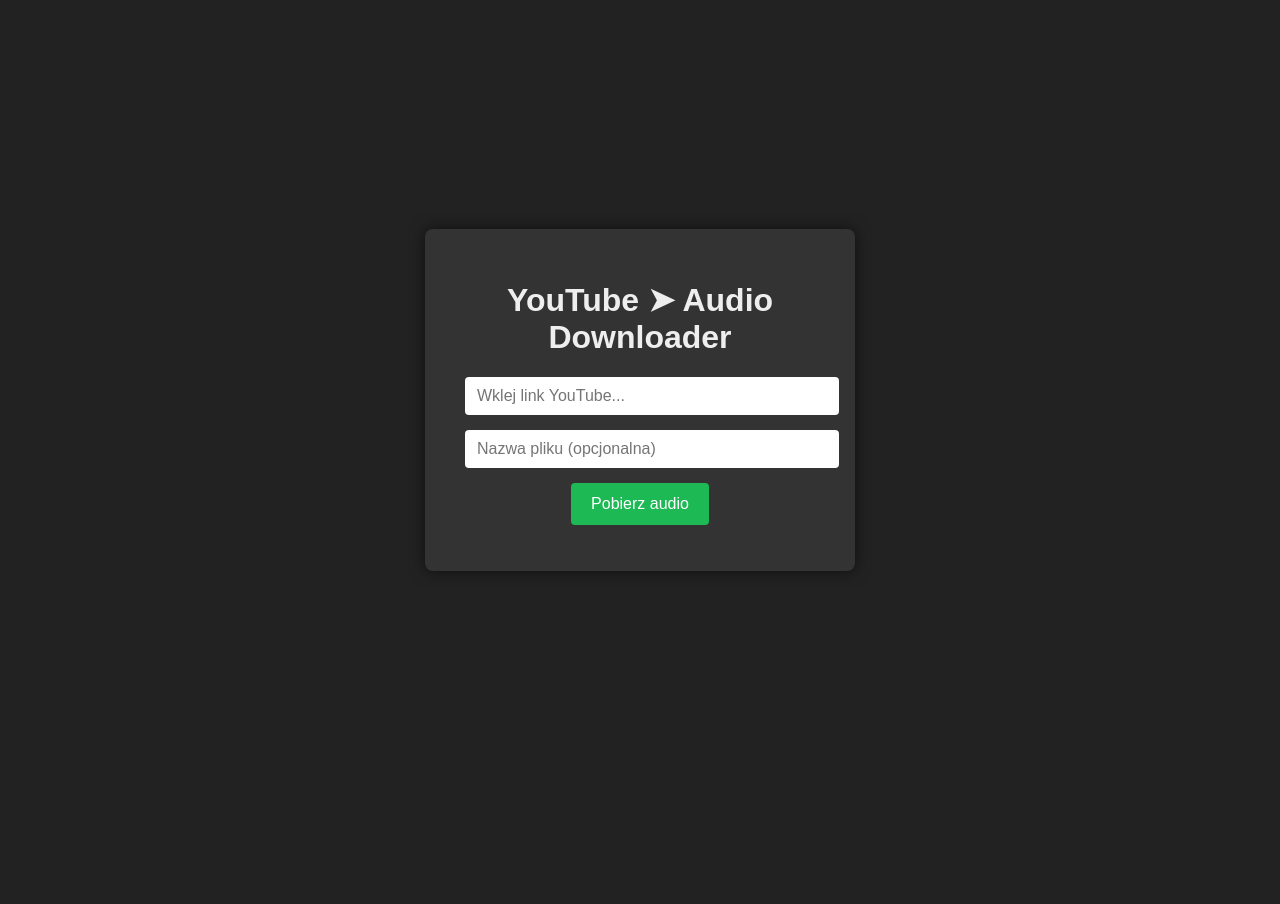
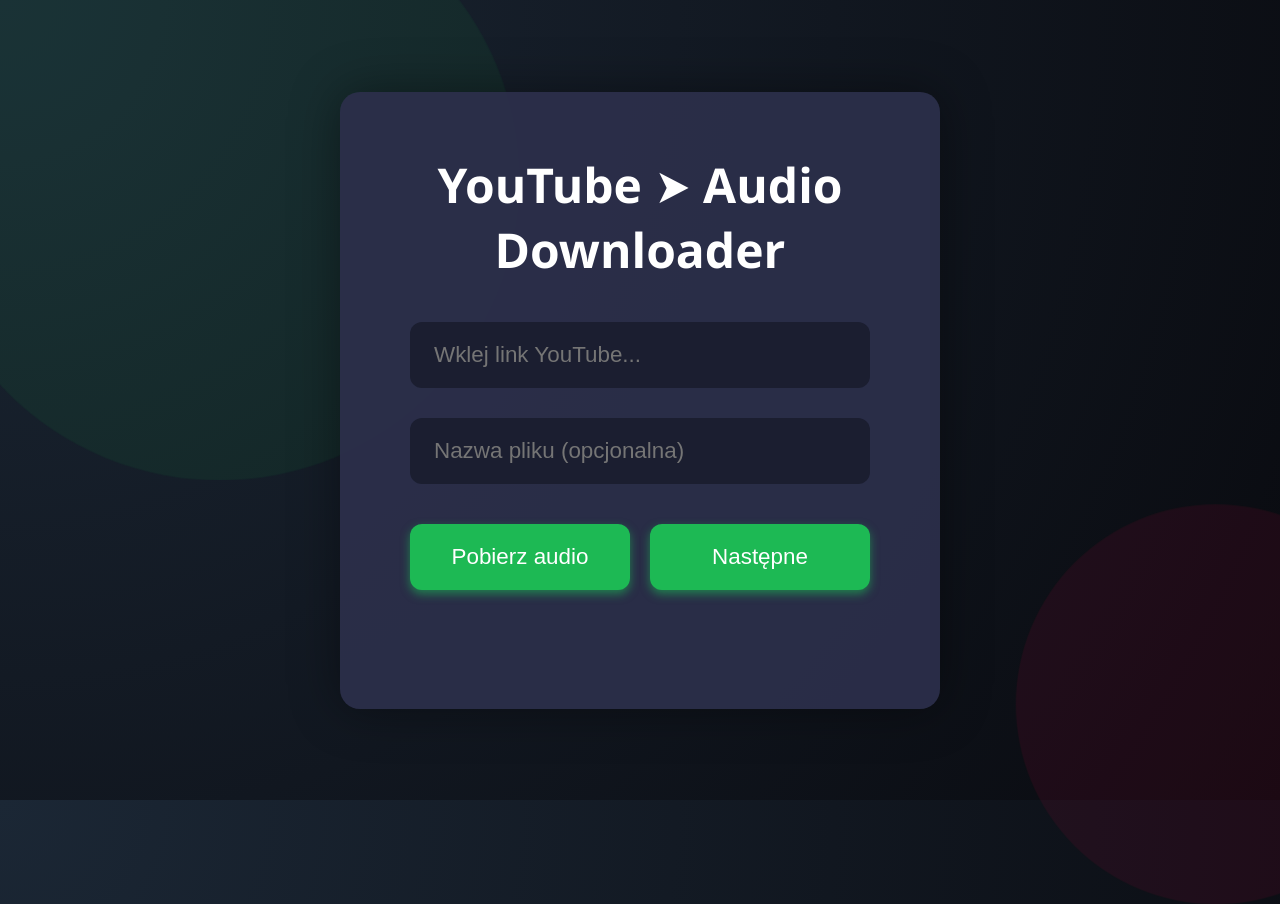
Before and after one commit to XblazejX/youtube_mp3, a Flask app: page / in a window 1280 px wide; the page is wider, and only the part inside the window is pictured. Before the commit the page ends 571 px from the top of that part, so only its background shows below. Run offline with Flask 3, Linux system fonts and the light colour scheme.

Commit message:
lepsze style + przycisk nastepny

```diff
--- a/static/script.js
+++ b/static/script.js
@@ -45,3 +45,10 @@
         status.textContent = "❌ Błąd: " + e.message;
     }
 });
+
+document.getElementById('clearBtn').addEventListener('click', () => {
+    document.getElementById('url').value = '';
+    document.getElementById('filename').value = '';
+    document.getElementById('status').textContent = '';
+    document.getElementById('url').focus();
+});
--- a/static/styles.css
+++ b/static/styles.css
@@ -1,48 +1,154 @@
-body {
-    font-family: Arial, sans-serif;
-    background: #222;
-    color: #eee;
-    display: flex;
-    height: 100vh;
-    align-items: center;
-    justify-content: center;
+/* Reset */
+* {
     margin: 0;
+    padding: 0;
+    box-sizing: border-box;
 }
 
-.container {
-    background: #333;
-    padding: 30px 40px;
-    border-radius: 8px;
-    box-shadow: 0 0 15px rgba(0,0,0,0.6);
-    width: 350px;
-    text-align: center;
+/* Body background with floating shapes */
+body {
+    font-family: 'Segoe UI', Tahoma, Geneva, Verdana, sans-serif;
+    background: radial-gradient(circle at top left, #1b2735, #090a0f);
+    color: #ffffff;
+    min-height: 100vh;
+    overflow: hidden;
+    position: relative;
+    display: flex;
+    justify-content: center;
+    align-items: center;
+    padding: 40px;
 }
 
+/* Floating circles background effect */
+body::before,
+body::after {
+    content: '';
+    position: absolute;
+    border-radius: 50%;
+    opacity: 0.08;
+    z-index: 0;
+    pointer-events: none;
+}
+
+body::before {
+    width: 600px;
+    height: 600px;
+    background: #1db954;
+    top: -100px;
+    left: -100px;
+    animation: float 12s infinite ease-in-out;
+}
+
+body::after {
+    width: 400px;
+    height: 400px;
+    background: #ff0055;
+    bottom: -120px;
+    right: -120px;
+    animation: float 10s infinite reverse ease-in-out;
+}
+
+/* Float animation */
+@keyframes float {
+    0%, 100% {
+        transform: translateY(0) translateX(0);
+    }
+    50% {
+        transform: translateY(-20px) translateX(20px);
+    }
+}
+
+/* Container */
+.container {
+    position: relative;
+    z-index: 1;
+    background: rgba(44, 47, 74, 0.95);
+    padding: 60px 70px;
+    border-radius: 20px;
+    box-shadow: 0 0 50px rgba(0,0,0,0.4);
+    text-align: center;
+    width: 100%;
+    max-width: 600px;
+}
+
+/* Header */
+.container h1 {
+    font-size: 3rem;
+    margin-bottom: 40px;
+    color: #ffffff;
+}
+
+/* Inputs */
 input[type="text"] {
     width: 100%;
-    padding: 10px 12px;
-    font-size: 1rem;
-    border-radius: 4px;
+    padding: 20px 24px;
+    font-size: 1.4rem;
+    border-radius: 12px;
     border: none;
-    margin-bottom: 15px;
+    margin-bottom: 30px;
+    background-color: #1b1e30;
+    color: #fff;
+    outline: none;
+    transition: 0.2s;
 }
 
-button {
+input[type="text"]:focus {
+    background-color: #232742;
+    border: 2px solid #4caf50;
+}
+
+/* Button row container */
+.button-row {
+    display: flex;
+    gap: 20px;
+    margin-top: 10px;
+}
+
+/* Buttons inside the row */
+.button-row button {
+    flex: 1;
     background: #1db954;
     color: white;
     border: none;
-    padding: 12px 20px;
-    font-size: 1rem;
-    border-radius: 4px;
+    padding: 20px 0;
+    font-size: 1.4rem;
+    border-radius: 12px;
     cursor: pointer;
-    transition: background-color 0.3s ease;
+    transition: 0.3s ease;
+    box-shadow: 0 4px 10px rgba(29, 185, 84, 0.6);
 }
 
-button:hover {
-    background: #17a64a;
+.button-row button:hover {
+    background: #18a14a;
+    transform: scale(1.05);
 }
 
+/* If you want separate button styles outside .button-row, add them here */
+/* Status message */
 #status {
-    margin-top: 15px;
+    margin-top: 35px;
+    font-size: 1.3rem;
     font-weight: bold;
+    min-height: 1.5rem;
 }
+
+/* Responsive */
+@media (max-width: 600px) {
+    .container {
+        padding: 40px 30px;
+    }
+
+    .container h1 {
+        font-size: 2.3rem;
+    }
+
+    input[type="text"],
+    button {
+        font-size: 1.1rem;
+        padding: 16px;
+    }
+
+    #status {
+        font-size: 1rem;
+    }
+}
--- a/templates/index.html
+++ b/templates/index.html
@@ -11,7 +11,12 @@
         <h1>YouTube ➤ Audio Downloader</h1>
         <input type="text" id="url" placeholder="Wklej link YouTube..." />
         <input type="text" id="filename" placeholder="Nazwa pliku (opcjonalna)" />
-        <button id="downloadBtn">Pobierz audio</button>
+
+        <div class="button-row">
+            <button id="downloadBtn">Pobierz audio</button>
+            <button id="clearBtn" type="button">Następne</button>
+        </div>
+
         <p id="status"></p>
     </div>
 
```
